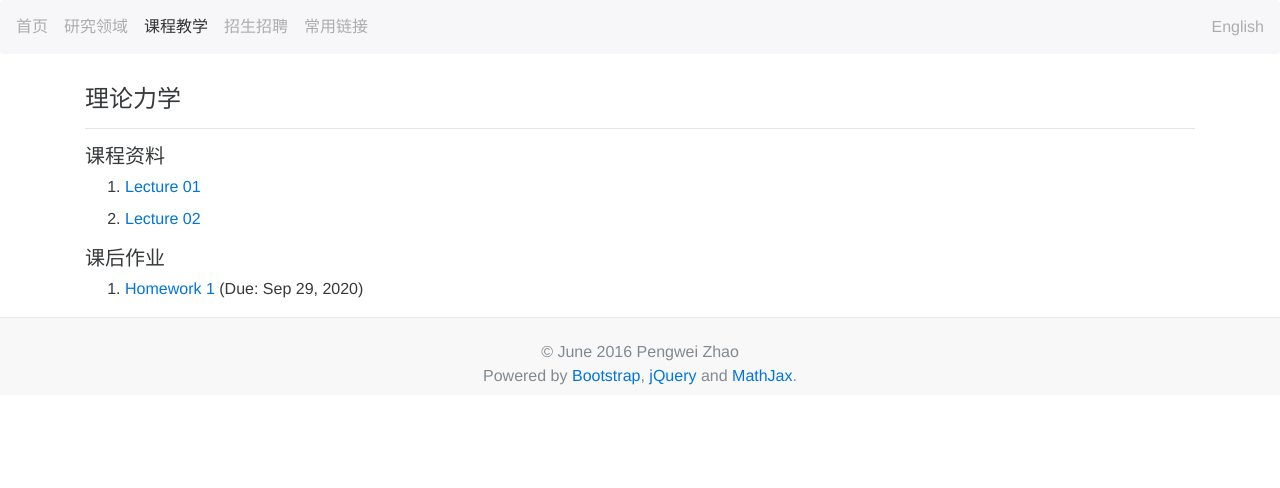
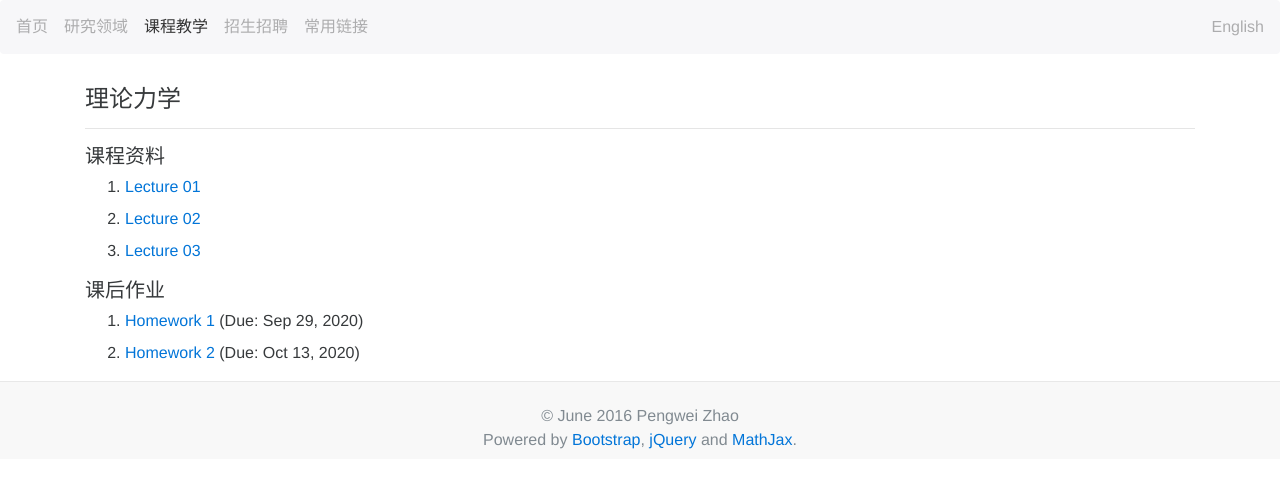
Before and after one commit to zhaopw33/zhaopw33.github.io, a plain HTML site: page docs/teaching.html in a window 1280 px wide. Drawn offline with nearby package versions, Linux system fonts and the light colour scheme; some packages are replaced by stand-ins of ours.

Commit message:
lecture3

```diff
--- a/docs/teaching.html
+++ b/docs/teaching.html
@@ -53,8 +53,8 @@
       <ol>
       <li> <a href= https://ZhaoCloud.myDS.me:5301/sharing/Mfu8rVpHx > Lecture 01  </a>  </li>
       <li> <a href= https://ZhaoCloud.myDS.me:5301/sharing/XqrgtcaUQ > Lecture 02  </a>  </li>
-      <!-- <li> <a href= https://ZhaoCloud.myDS.me:5301/sharing/F0CFk16cO > Lecture 03  </a>  </li>
-      <li> <a href= https://ZhaoCloud.myDS.me:5301/sharing/hj8GKqS2q > Lecture 04  </a>  </li>
+      <li> <a href= https://ZhaoCloud.myDS.me:5301/sharing/i3T72Bp6f > Lecture 03  </a>  </li>
+      <!-- <li> <a href= https://ZhaoCloud.myDS.me:5301/sharing/hj8GKqS2q > Lecture 04  </a>  </li>
       <li> <a href= https://ZhaoCloud.myDS.me:5301/sharing/sS98aSXOi > Lecture 05  </a>  </li>
       <li> <a href= https://ZhaoCloud.myDS.me:5301/sharing/NRwQlIPR1 > Lecture 06  </a>  </li>
       <li> <a href= https://ZhaoCloud.myDS.me:5301/sharing/qpBpz3ok2 > Lecture 07  </a>  </li>
@@ -82,8 +82,8 @@
       <h5> 课后作业  </h5>
       <ol>
       <li> <a href= ./Mechanics/homework1.pdf > Homework 1  </a>  (Due: Sep 29, 2020) </li>
-      <!-- <li> <a href= ./Mechanics/homework2.pdf > Homework 2  </a>  (Due: Oct 13, 2020) </li>
-      <li> <a href= ./Mechanics/homework3.pdf > Homework 3  </a>  (Due: Oct 16, 2019)</li>
+      <li> <a href= ./Mechanics/homework2.pdf > Homework 2  </a>  (Due: Oct 13, 2020) </li>
+      <!-- <li> <a href= ./Mechanics/homework3.pdf > Homework 3  </a>  (Due: Oct 16, 2019)</li>
       <li> <a href= ./Mechanics/homework4.pdf > Homework 4  </a>  (Due: Nov 6, 2019)</li>
       <li> <a href= ./Mechanics/homework5.pdf > Homework 5  </a>  (Due: Nov 18, 2019)</li>
       <li> <a href= ./Mechanics/homework6.pdf > Homework 6  </a>  (Due: Dec 2, 2019)</li>
```
Also changed, not shown: 1 other file.
